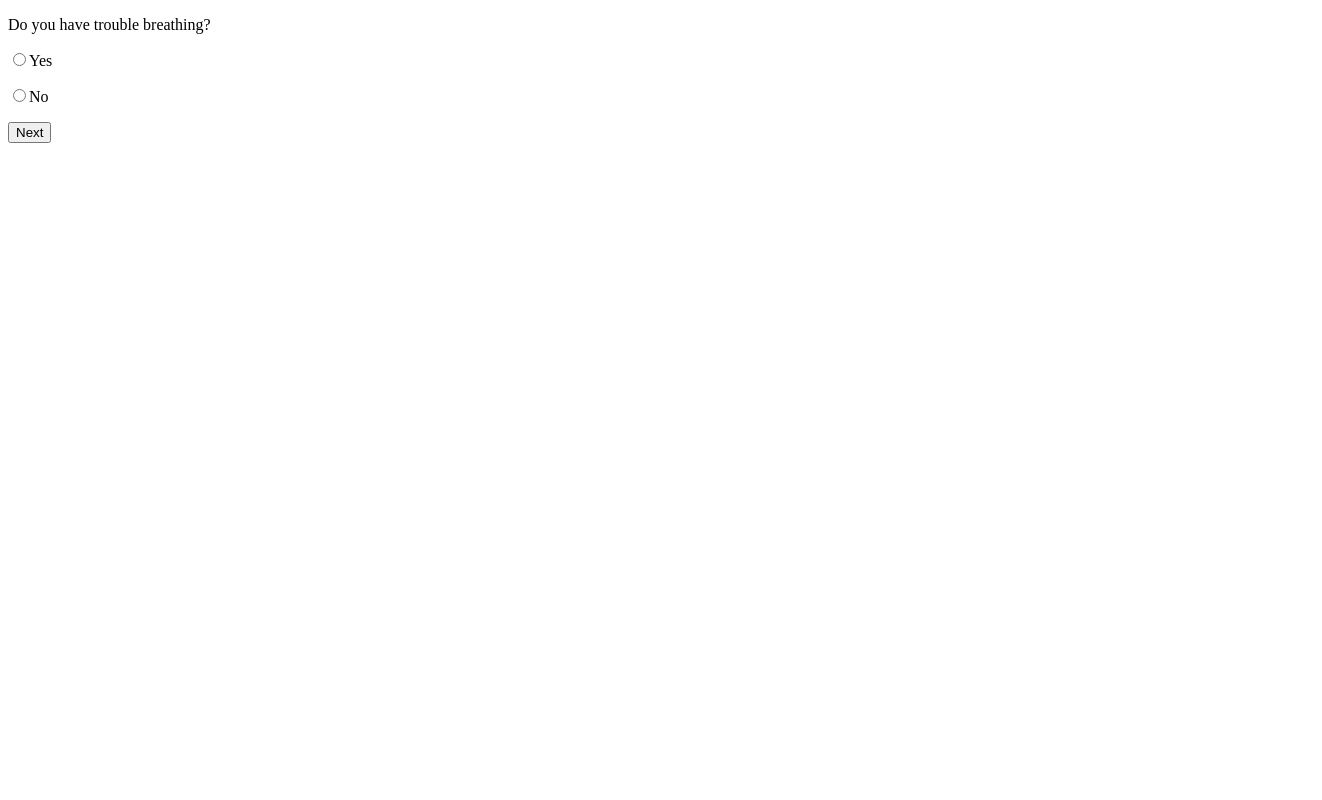
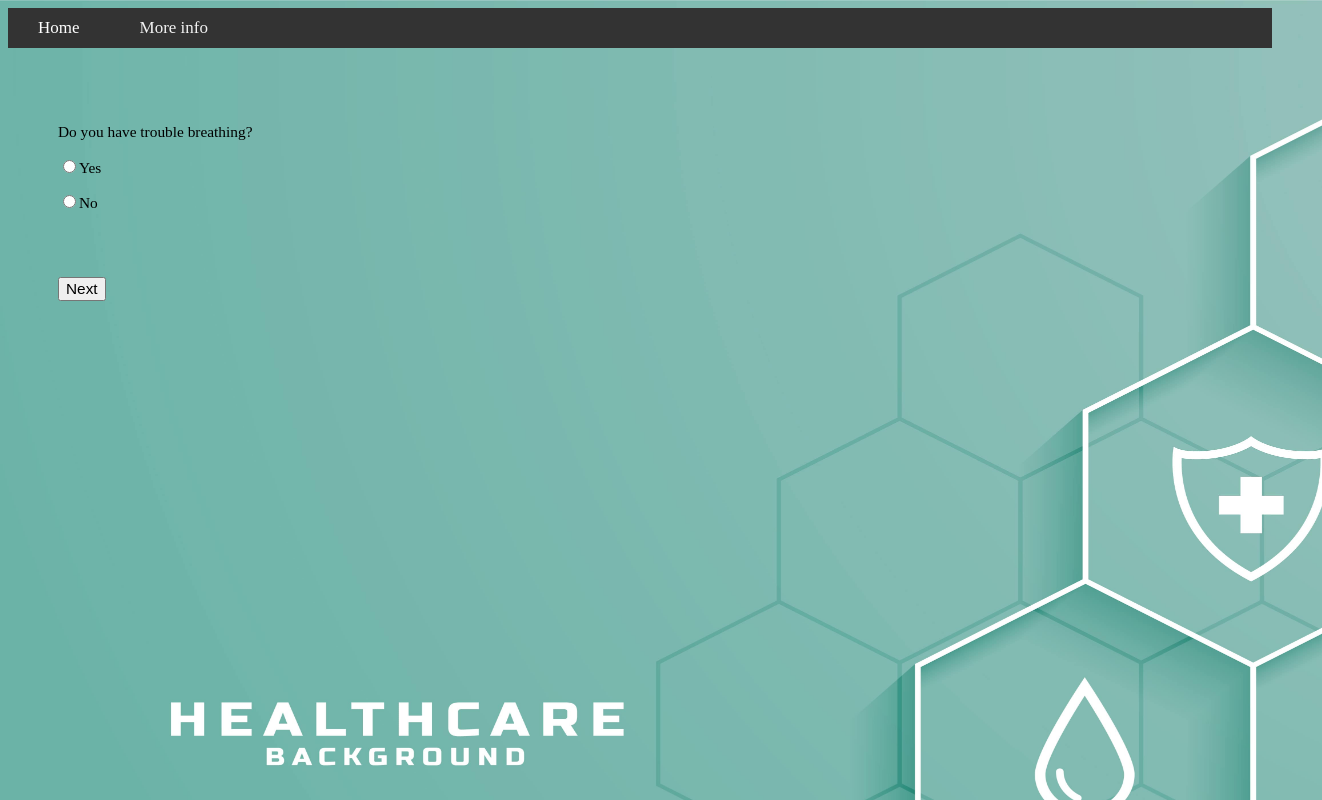
Before and after one commit to Chris31415926/P2_b2_8, a plain HTML site: page questionaire.html in a window 1280 px wide. Shown: the whole page, 1322 px wide, since content can reach past the window. Drawn offline with Linux system fonts and the light colour scheme.

Commit message:
Also cool

```diff
--- a/questionaire.html
+++ b/questionaire.html
@@ -5,16 +5,69 @@
     <title>Questionaire Algorithm</title>
     <script src="Questionaire.js"></script>
   </head>
+
+  <!-- This handles the background immage and its size -->
+  <style>
+  body{
+      background-image: url("baggrund.jpg");
+      background-repeat: no-repeat;
+      background-size: 2000px 1000px ;
+  }
+  </style>
+
+  <!-- The overall font size of text on the page -->
+  <style>*{
+      font-size: 1.2vw;
+  }
+  </style>
+
+  <!-- This handles the properties of the top bar on the site -->
+  <style>
+  /* The default properties of the bar */
+  .topnav {
+      overflow: hidden;
+      background-color: #333;
+  }
+
+  /* Default properties of the buttons on the bar */
+  .topnav a {
+      float: left;
+      color: #f2f2f2;
+      text-align: center;
+      padding: 10px 30px;
+      text-decoration: none;
+      font-size: 17px;
+  }
+
+  /* Color change when hovering over buttons different from the main button */
+  .topnav a:hover {
+      background-color: #ddd;
+          color: black;
+  }
+
+  /* Special properties of the main button */
+  .topnav a.active {
+      background-color: transparent;
+      color: white;
+  }
+  </style>
+
   <body>
-  </body>
-  <form name="Questionaire" id="Questionaire">
+  <!-- The top bar is created along with buttons that will be represented on the bar -->
+  <div class="topnav">
+      <a class="active" href="frontpage.html">Home</a>
+      <a href="infoUK.html">More info</a>
+  </div>
+
+  <form name="Questionaire" id="Questionaire" style="position: relative; left: 50px; top: 60px;">
       <div>
           <p id="QUESTION">Do you have trouble breathing?</p>
           <p><input type="radio" name="Answer" value="yes">Yes</p>
           <p><input type="radio" name="Answer" value="no">No</p>
       </div>
 
-      <input type="button" name=""  value="Next" onclick="next()">
+      <input type="button" name=""  value="Next" onclick="next()" style="position: relative; top: 50px;">
 
   </form>
+  </body>
 </html>
```
